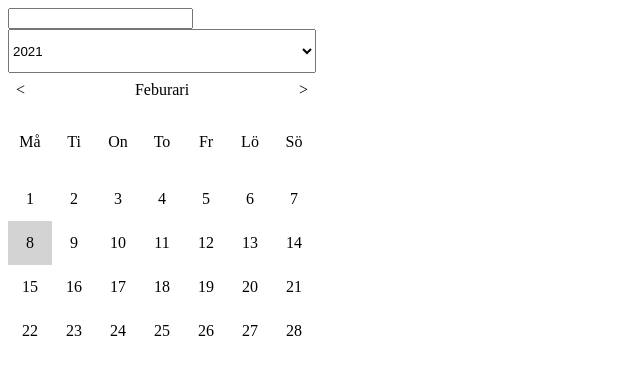
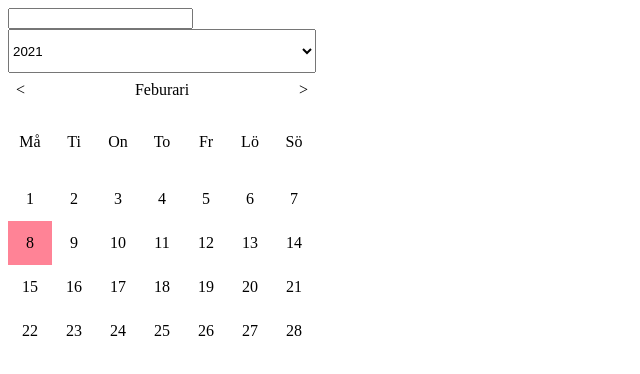
Before and after one commit to alexanderbomanskoug2/minimal-date-picker, a website built with webpack: page index.html in a window 1280 px wide. In both pictures the pointer is over the element 30 px from the left and 243 px from the top of the page. Shown: the whole page, without its empty margins (0-640 px from the left). Built offline with nearby package versions, Linux system fonts and the light colour scheme.

Commit message:
Added some darkening to hover on selected date

```diff
--- a/source/sass/styles.scss
+++ b/source/sass/styles.scss
@@ -75,7 +75,10 @@
         }
 
         &[js-datepicker--selected] {
-            background-color: lightpink
+            background-color: lightpink;
+            &:hover {
+                background-color: darken(lightpink, 10%);
+            }
         }
 
         &:hover {
```
